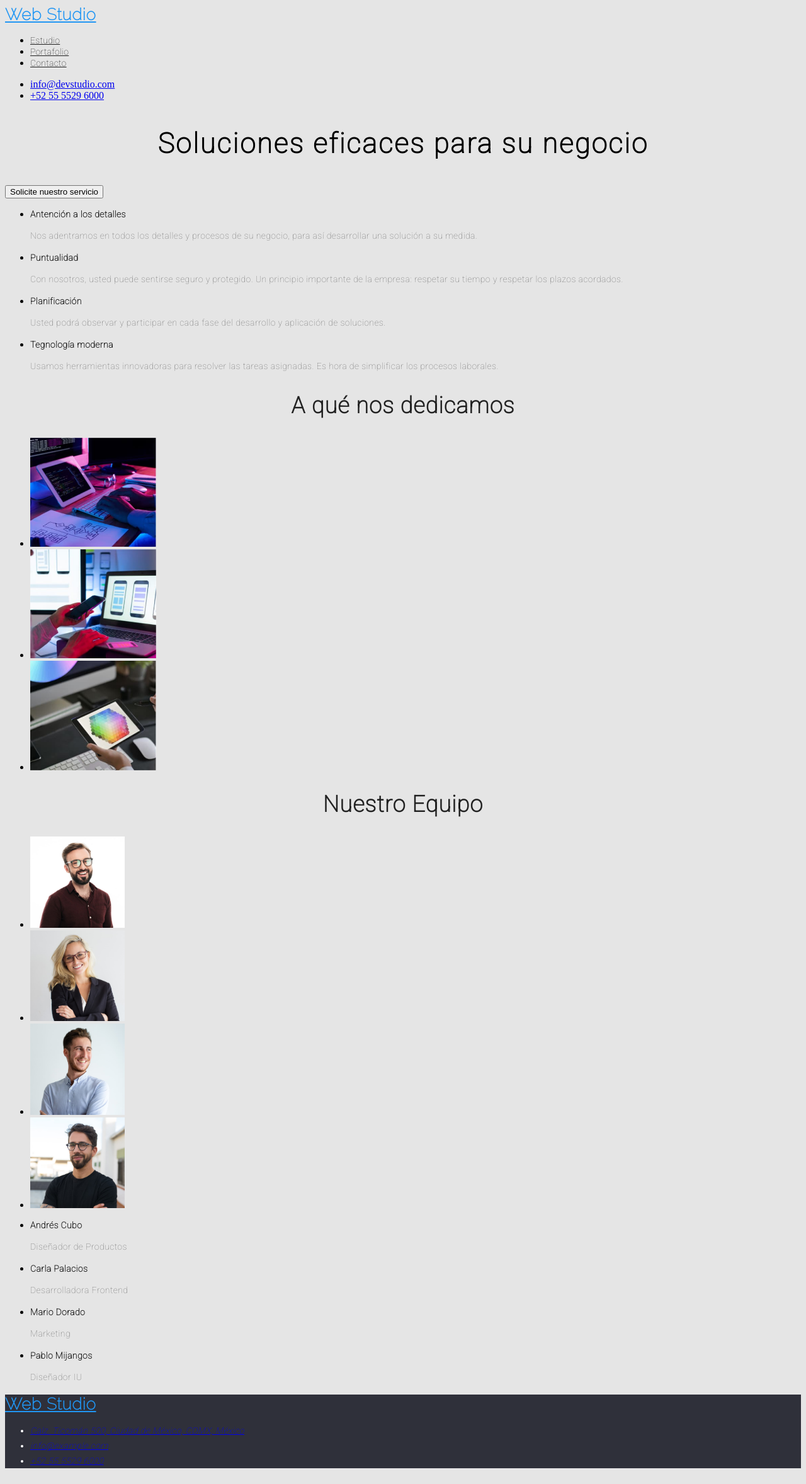
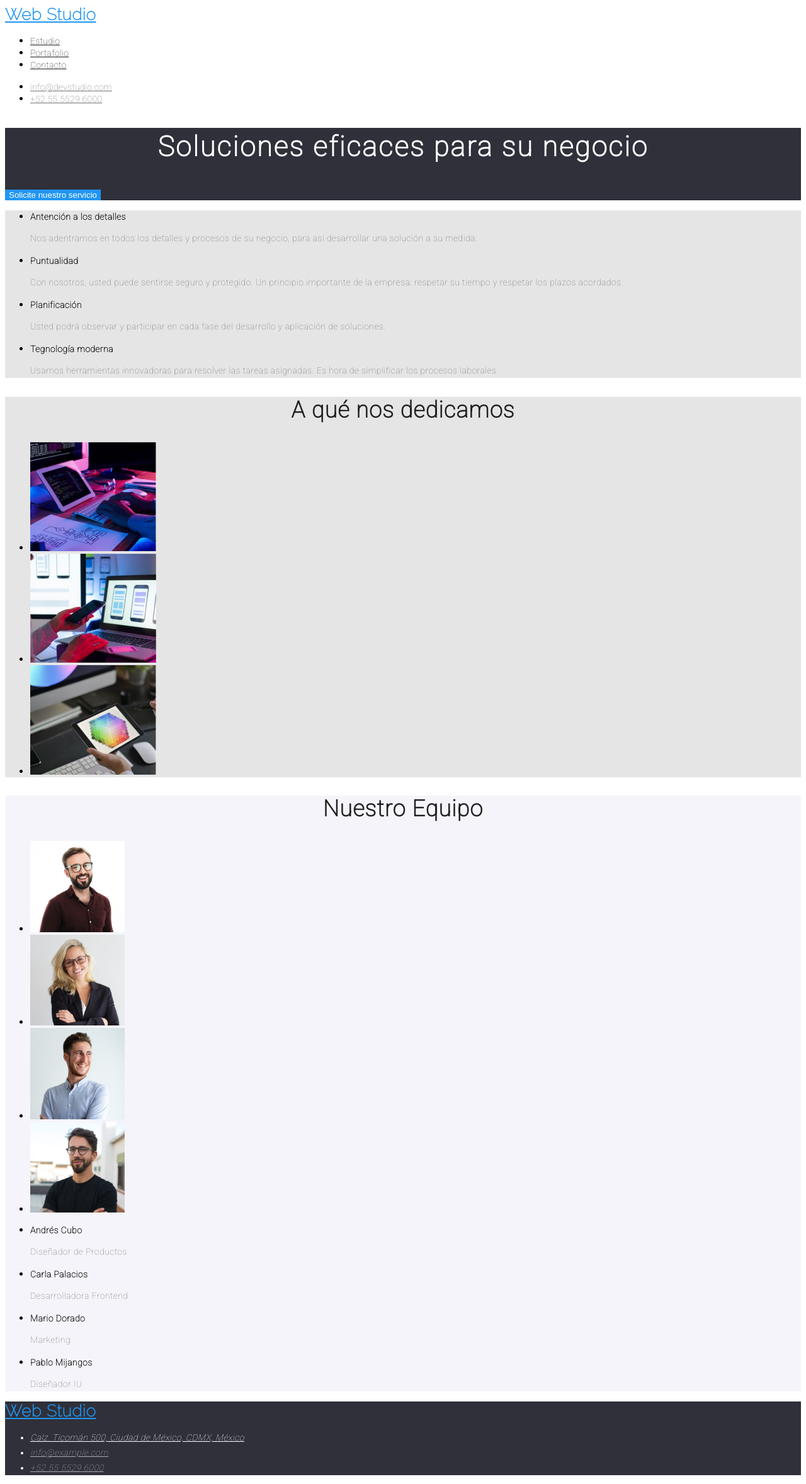
Before and after one commit to Sr-Drachen/goit-markup-hw-02, a plain HTML site: page index.html in a window 1280 px wide. Shown: the whole page at 63% size. Drawn offline with Linux system fonts and the light colour scheme.

Commit message:
Hice cositas
Modifique el codigo, y hice un css mejor adaptado

```diff
--- a/css/style.css
+++ b/css/style.css
@@ -16,11 +16,16 @@
   color: #212121;
   font-family: 'Roboto', sans-serif;
 }
+.nav-link:hover{
+  color: #2196F3;
+}
+header{
+  background-color: #FFFFFF;
+}
 body{
-  background: #E5E5E5;
+  font-family: 'Roboto', sans-serif;
 }
 address{
-  font-family: 'Roboto', sans-serif;
   font-size: 14px;
   font-weight: 400;
   line-height: 24px;
@@ -30,7 +35,6 @@ address{
 ;
 }
 h2{
-  font-family: 'Roboto', sans-serif;
   font-size: 36px;
   font-weight: 700;
   line-height: 42px;
@@ -39,16 +43,17 @@ h2{
   color: #212121;
 }
 h3{
-  font-family: 'Roboto', sans-serif;
   font-size: 14px;
+  font-weight: 400;
+  font-weight: 500;
   font-weight: 700;
+  font-weight: 900;
   line-height: 16px;
   letter-spacing: 0.03em;
   text-align: left;
   color: #212121;
 }
 p{
-  font-family: 'Roboto', sans-serif;
   font-size: 14px;
   font-weight: 400;
   line-height: 24px;
@@ -57,13 +62,65 @@ p{
   color: #757575;
 }
 h1{
-  font-family: 'Roboto', sans-serif;
   font-size: 44px;
   font-weight: 900;
   line-height: 60px;
   letter-spacing: 0.06em;
   text-align: center;
+  color: #FFFFFF;
+;
 }
 footer{
   background: #2F303A;
 }
+.links{
+  font-family: 'Roboto', sans-serif;
+  font-size: 14px;
+  font-weight: 500;
+  line-height: 16px;
+  letter-spacing: 0.02em;
+  text-align: left;
+  color: #757575;
+}
+.links:hover{
+  color: #2196F3;
+}
+.info{
+  color: #FFFFFF;
+}
+.phone{
+  color: #FFFFFF99;
+}
+.find{
+  color: #FFFFFF;
+}
+.menu{
+  background: #F5F4FA;
+  color: #212121;
+  border: 1px;
+}
+.menu:hover{
+  background-color: #2196F3;
+  color: #FFFFFF;
+  border: 1px;
+}
+.service{
+  background-color: #2196F3;
+  color: #FFFFFF;
+  border: 1px;
+}
+.portafolio{
+  background-color: #e5e5e5;
+}
+.Solutions{
+  background-color: #2F303A;
+}
+.Team{
+  background-color: #F5F4FA;
+}
+.Caracteristics{
+  background-color: #e5e5e5;
+}
+.Dedication{
+  background-color: #e5e5e5;
+}
--- a/index.html
+++ b/index.html
@@ -24,17 +24,17 @@
                 </ul>
             </nav>
         <ul>
-            <li><a href="#">info@devstudio.com</a></li>
-            <li><a href="#">+52 55 5529 6000</a></li>
+            <li><a href="#" class="links">info@devstudio.com</a></li>
+            <li><a href="#" class="links">+52 55 5529 6000</a></li>
         </ul>
     </header>
 
     <main>
-        <section>
+        <section class="Solutions">
                 <h1>Soluciones eficaces para su negocio</h1>
-                <button type="Button">Solicite nuestro servicio</button>
+                <button class="service"type="Button">Solicite nuestro servicio</button>
         </section>
-        <section>
+        <section class="Caracteristics">
             <h2 hidden>Caracteristicas</h2>
                 <ul>
                     <li>
@@ -55,7 +55,7 @@
                     </li>
                 </ul>
         </section>
-        <section>
+        <section class="Dedication">
             <h2>A qué nos dedicamos</h2>
                 <ul>
                     <li>
@@ -78,7 +78,7 @@
                     </li>
                 </ul>
         </section>
-        <section>
+        <section class="Team">
             <h2>Nuestro Equipo</h2>
                 <ul>
                     <li>
@@ -124,13 +124,13 @@
             <address>
                 <ul>
                     <li>
-                        <a href="#">Calz. Ticomán 500, Ciudad de México, CDMX, México</a>
+                        <a href="#" class="info">Calz. Ticomán 500, Ciudad de México, CDMX, México</a>
                     </li>
                     <li>
-                        <a href="#">info@example.com</a>
+                        <a href="#" class="phone">info@example.com</a>
                     </li>
                     <li>
-                        <a href="#">+52 55 5529 6000</a>
+                        <a href="#" class="phone">+52 55 5529 6000</a>
                     </li>
                 </ul>
             </address>
```
Also changed, not shown: protafolio.html (+15 -25 lines). Lines whose indentation alone changed are shown as unchanged.
